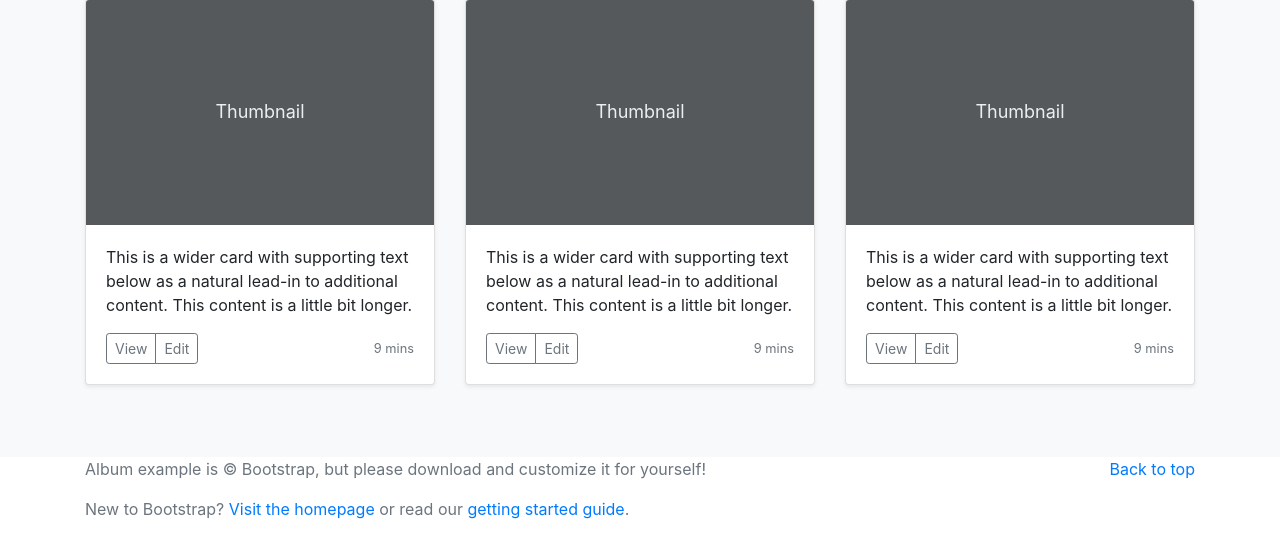
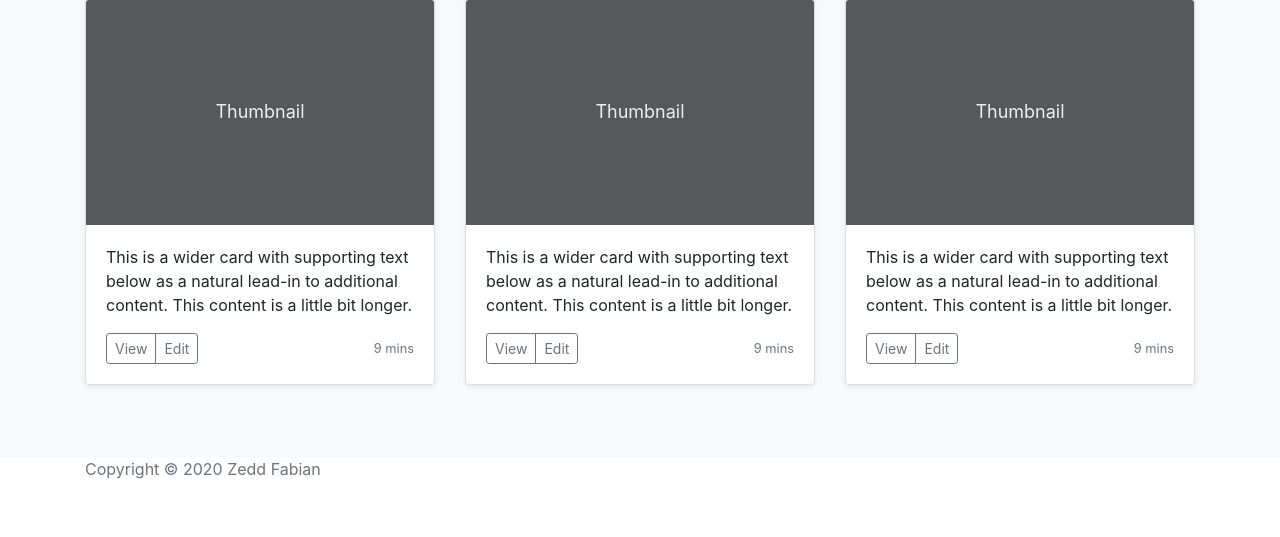
Before and after one commit to zeddrix/portfolio-project, a Django app: page / in a window 1280 px wide. Shown: the part 1287-1824 px from the top of the page. After the commit the page ends 1766 px from the top, so only its background shows below. Run offline with Django 3.2, Linux system fonts and the light colour scheme; some libraries are stand-ins or nearby versions.

Commit message:
Added copyright.

```diff
--- a/hobby/templates/hobby/home.html
+++ b/hobby/templates/hobby/home.html
@@ -221,11 +221,7 @@
 
 <footer class="text-muted">
   <div class="container">
-    <p class="float-right">
-      <a href="#">Back to top</a>
-    </p>
-    <p>Album example is &copy; Bootstrap, but please download and customize it for yourself!</p>
-    <p>New to Bootstrap? <a href="https://getbootstrap.com/">Visit the homepage</a> or read our <a href="/docs/4.4/getting-started/introduction/">getting started guide</a>.</p>
+  <p>Copyright © {% now "Y" %} Zedd Fabian</p>
   </div>
 </footer>
 <script src="https://code.jquery.com/jquery-3.4.1.slim.min.js" integrity="sha384-J6qa4849blE2+poT4WnyKhv5vZF5SrPo0iEjwBvKU7imGFAV0wwj1yYfoRSJoZ+n" crossorigin="anonymous"></script>
```
